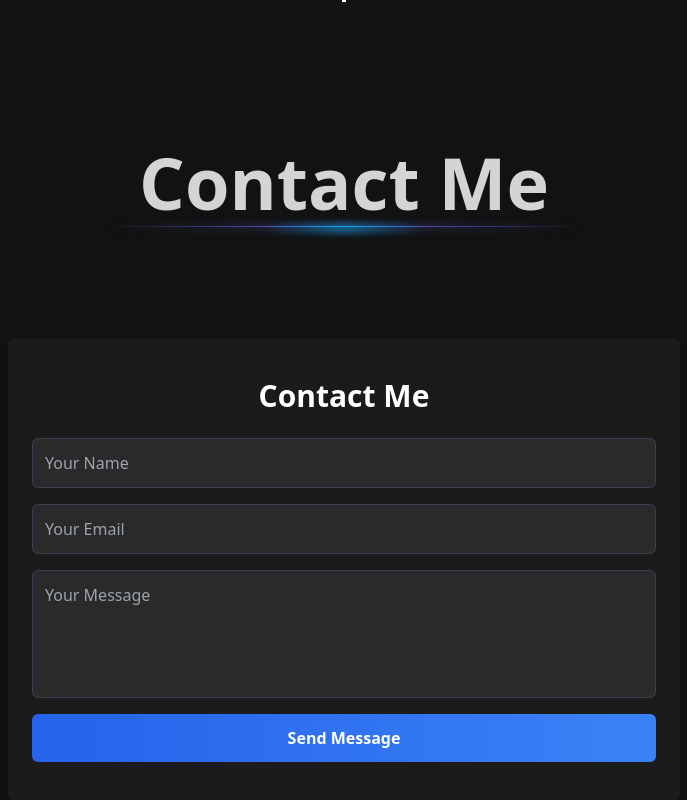
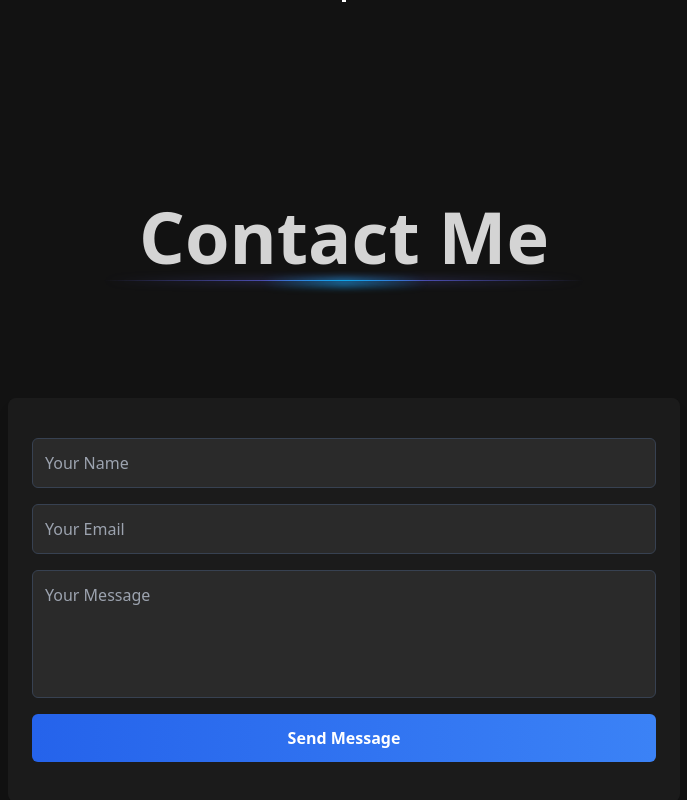
Before and after one commit to Mikalasa/ProfileWeb-Iframe-About, a React (Create React App) app: page / in a window 1280 px wide. Shown: the part 2049-2849 px from the top of the page, without its empty margins (296-983 px from the left). Built offline with nearby package versions, Linux system fonts and the light colour scheme.

Commit message:
fix contact from

```diff
--- a/src/component/ContactForm.jsx
+++ b/src/component/ContactForm.jsx
@@ -38,9 +38,7 @@ const ContactForm = () => {
     };
 
     return (
-        <div className="w-full max-w-2xl mx-auto px-6 py-10 mt-12 bg-[#1e1e1e] bg-opacity-80 backdrop-blur-md rounded-lg shadow-lg">
-            <h2 className="text-3xl font-semibold text-center text-white mb-6">Contact Me</h2>
-
+        <div className="w-full max-w-2xl mx-auto px-6 py-10 bg-[#1e1e1e] bg-opacity-80 backdrop-blur-md rounded-lg shadow-lg">
             {status === 'success' && (
                 <div className="bg-green-600 bg-opacity-20 text-green-400 px-4 py-2 mb-4 rounded text-sm text-center">
                     ✅ Your message has been sent successfully!
```
